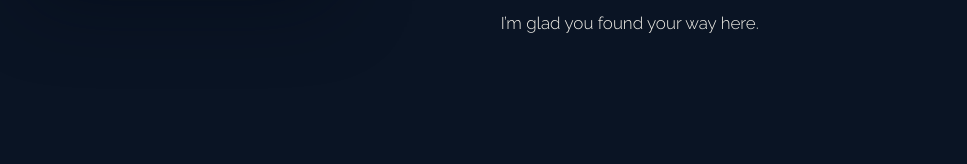
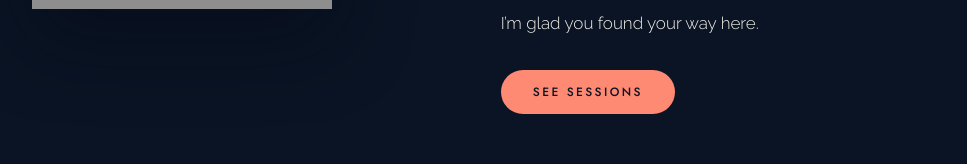
Before and after one commit to DHolliday1881/celesteellyse, a Next.js app: page / in a window 1280 px wide. Shown: the part 1415-1579 px from the top of the page, without its empty margins (184-1151 px from the left). Built offline with nearby package versions, Linux system fonts and the light colour scheme; grey boxes are pictures that could not be loaded.

Commit message:
feat: add a see sessions button to about

```diff
--- a/components/home/About.module.css
+++ b/components/home/About.module.css
@@ -94,6 +94,10 @@
   color: var(--moon-white);
 }
 
+.cta {
+  margin-top: 0.75rem;
+}
+
 /* Tablet and up: side by side */
 @media (min-width: 48rem) {
   .about {
--- a/components/home/About.tsx
+++ b/components/home/About.tsx
@@ -1,10 +1,11 @@
 import Image from "next/image"
+import Link from "next/link"
 import {home, images} from "@/content/site"
 import styles from "./About.module.css"
 
 /** About me: arched portrait with a soft glow and crescent beside a short intro. */
 export default function About() {
-  const {eyebrow, heading, body, signOff, portraitAlt} = home.about
+  const {eyebrow, heading, body, signOff, portraitAlt, cta} = home.about
 
   return (
     <section id="about" className={styles.about} aria-labelledby="about-heading">
@@ -29,6 +30,9 @@ export default function About() {
           ))}
           <p className={styles.signOff}>{signOff}</p>
         </div>
+        <Link href={cta.href} className={`button button-tall ${styles.cta}`}>
+          {cta.label}
+        </Link>
       </div>
     </section>
   )
--- a/content/site.ts
+++ b/content/site.ts
@@ -49,6 +49,7 @@ export const home = {
     ],
     signOff: "I’m glad you found your way here.",
     portraitAlt: "Portrait of Celeste",
+    cta: {label: "See sessions", href: "/services"},
   },
   book: {
     eyebrow: "Sessions",
```
